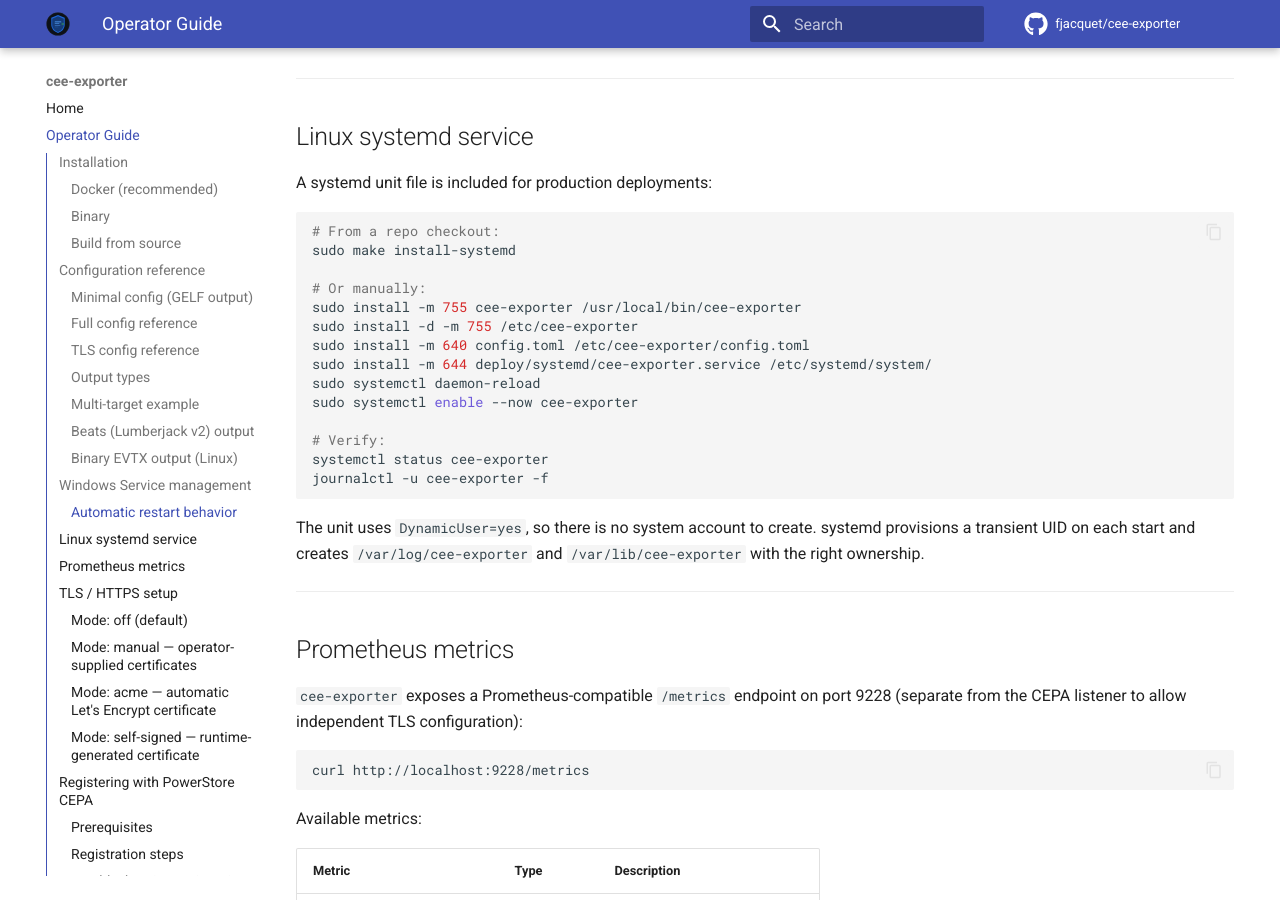
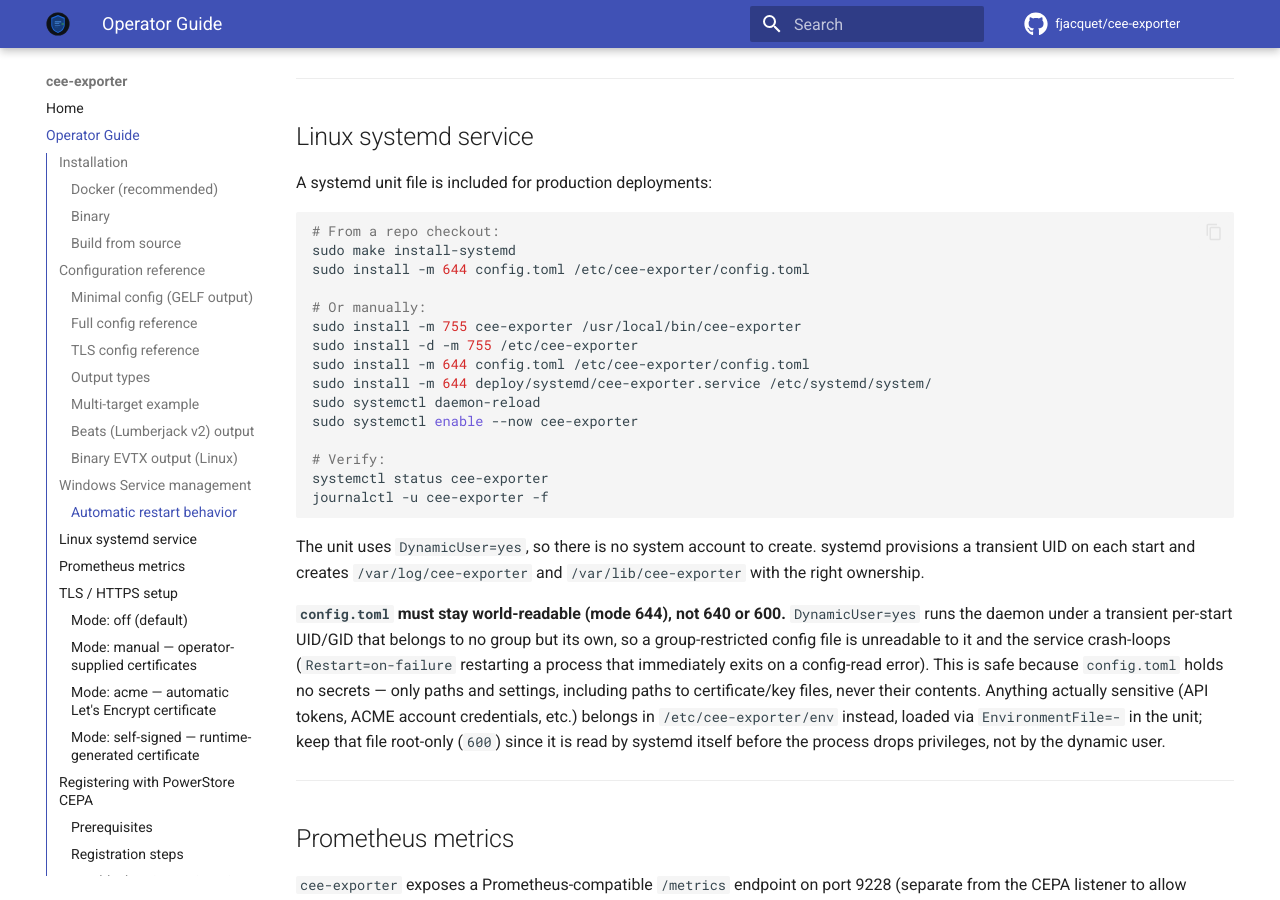
Before and after one commit to fjacquet/cee-exporter, an MkDocs documentation site: the page built from docs/operator-guide.md, in a window 1280 px wide and 900 px high, scrolled down 5297 px. Built offline with MkDocs 1.6.1 and Material for MkDocs 9.7.7, drawn with Linux system fonts in a browser that asks for light colours; comment, search, counter and statistics services are not loaded.

Commit message:
fix: keep config.toml world-readable under DynamicUser
install -m 640 config.toml left the file root:root, but DynamicUser=yes
runs the daemon under a transient UID belonging to no shared group, so it
could not read its own config. main.go treats any non-ENOENT config-load
error as fatal (os.Exit(1)), and Restart=on-failure turned that into a
permanent crash-restart loop on a clean host.

Reproduced live in a privileged systemd container: mode 640 produced
"config error: ... permission denied" and activating (auto-restart);
mode 644 reached active (running) with the daemon serving normally.

config.toml carries no secrets (only paths and settings), so world-readable
is safe; actual secrets belong in /etc/cee-exporter/env, loaded via
EnvironmentFile=- and kept root-only. Also makes the make install-systemd
path state this explicitly instead of leaving the mode to chance.

````diff
--- a/docs/operator-guide.md
+++ b/docs/operator-guide.md
@@ -250,11 +250,12 @@ A systemd unit file is included for production deployments:
 ```bash
 # From a repo checkout:
 sudo make install-systemd
+sudo install -m 644 config.toml /etc/cee-exporter/config.toml
 
 # Or manually:
 sudo install -m 755 cee-exporter /usr/local/bin/cee-exporter
 sudo install -d -m 755 /etc/cee-exporter
-sudo install -m 640 config.toml /etc/cee-exporter/config.toml
+sudo install -m 644 config.toml /etc/cee-exporter/config.toml
 sudo install -m 644 deploy/systemd/cee-exporter.service /etc/systemd/system/
 sudo systemctl daemon-reload
 sudo systemctl enable --now cee-exporter
@@ -267,6 +268,18 @@ journalctl -u cee-exporter -f
 The unit uses `DynamicUser=yes`, so there is no system account to create.
 systemd provisions a transient UID on each start and creates
 `/var/log/cee-exporter` and `/var/lib/cee-exporter` with the right ownership.
+
+**`config.toml` must stay world-readable (mode 644), not 640 or 600.**
+`DynamicUser=yes` runs the daemon under a transient per-start UID/GID that
+belongs to no group but its own, so a group-restricted config file is
+unreadable to it and the service crash-loops (`Restart=on-failure` restarting
+a process that immediately exits on a config-read error). This is safe
+because `config.toml` holds no secrets — only paths and settings, including
+paths to certificate/key files, never their contents. Anything actually
+sensitive (API tokens, ACME account credentials, etc.) belongs in
+`/etc/cee-exporter/env` instead, loaded via `EnvironmentFile=-` in the unit;
+keep that file root-only (`600`) since it is read by systemd itself before
+the process drops privileges, not by the dynamic user.
 
 ---
 
````
Also changed, not shown: 1 other file.
